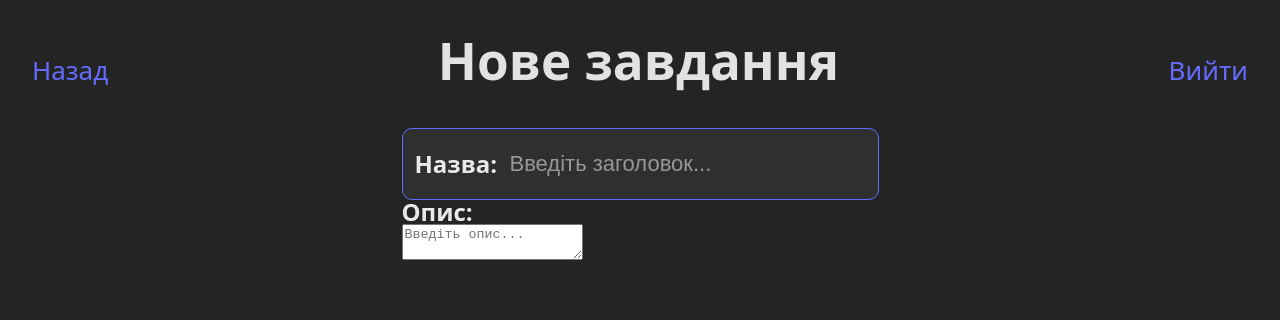
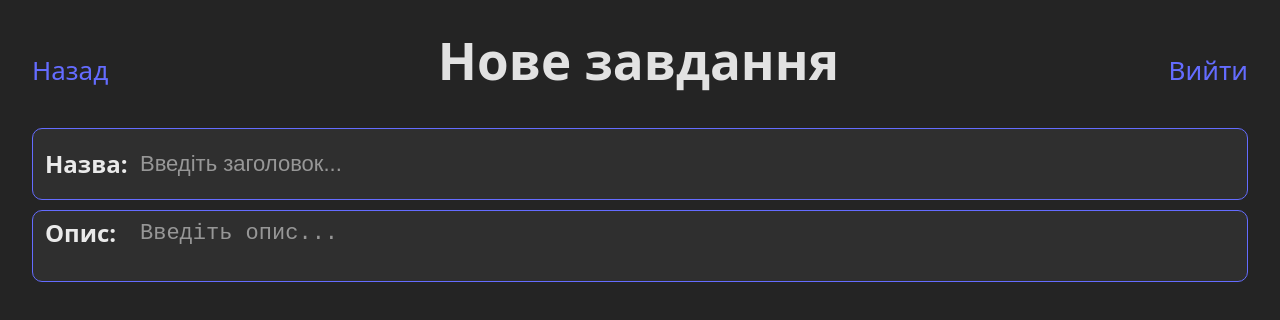
Before and after one commit to Galagadiv/To-do-list-aws, a React (Vite) app: page /new-task in a window 1280 px wide. Shown: the top 320 px of the page. Built offline with nearby package versions, Linux system fonts and the light colour scheme; no server answers; some icons are missing.

Commit message:
fix: ui skeleton

```diff
--- a/src/pages/ManageTaskPage/ManageTaskPage.tsx
+++ b/src/pages/ManageTaskPage/ManageTaskPage.tsx
@@ -63,7 +63,7 @@ export default function ManageTaskPage({}: Props) {
     <>
       <Header title="Нове завдання" />
       <main className="pageWrapper">
-        <form className="form-create-task" onSubmit={handleSubmit}>
+        <form className="form-crete-task" onSubmit={handleSubmit}>
           <div className="title-create-box">
             <div className="sectionTitle">
               <h2>Назва:</h2>
@@ -75,12 +75,11 @@ export default function ManageTaskPage({}: Props) {
               className="input-title"
               required
             />
-            <button className="control-btn done-query" type="submit">
+            <button className={`control-btn done-query`} type="submit">
               <DoneOutlinedIcon className="icon" />
             </button>
           </div>
-
-          <div className="description-create-box">
+          <div className="decription-create-box">
             <div className="sectionTitle">
               <h2>Опис:</h2>
             </div>
@@ -88,7 +87,7 @@ export default function ManageTaskPage({}: Props) {
               value={taskDescr}
               onChange={(e) => setTaskDescr(e.target.value)}
               placeholder="Введіть опис..."
-              className="textarea-description"
+              className="textarea-decription"
             />
           </div>
         </form>
```
